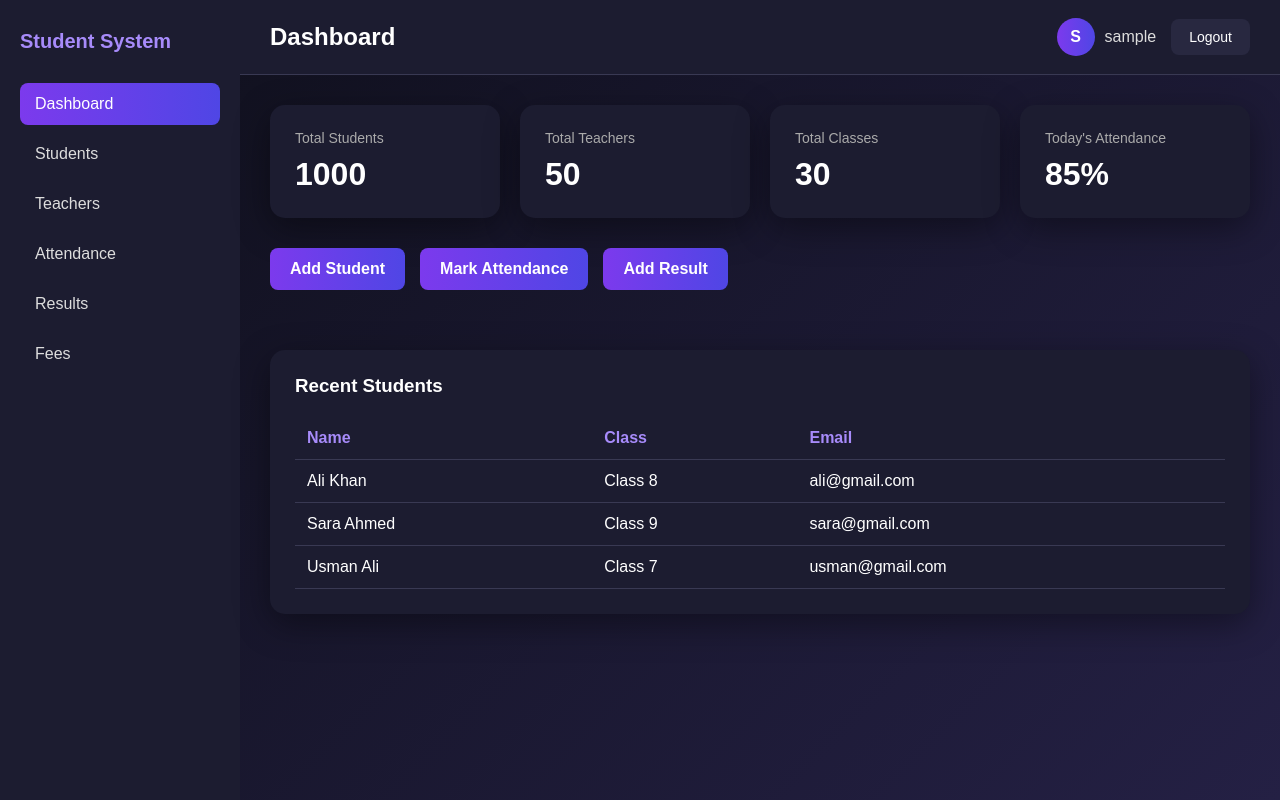
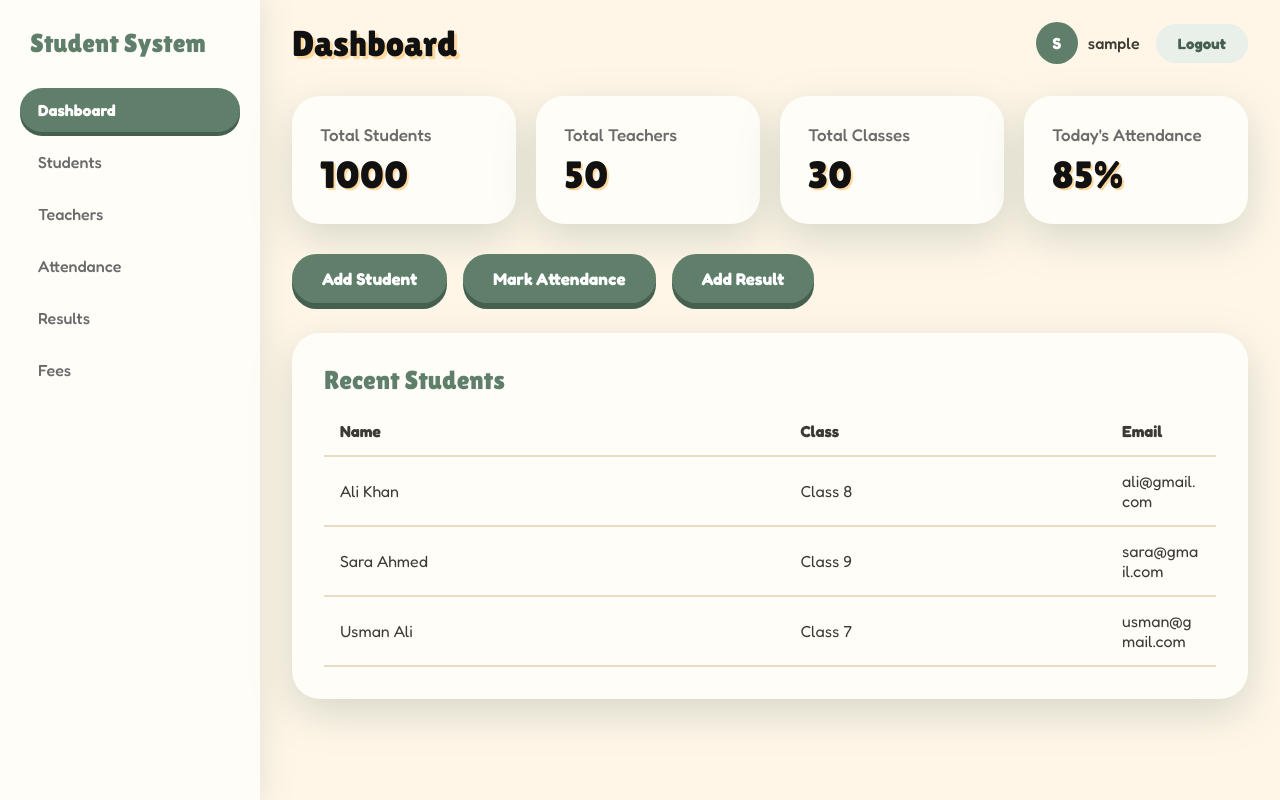
Before and after one commit to shaheerkhangg-lgtm/TheStudentManagementSystem, an ASP.NET Core app: page /Dashboard/Index in a window 1280 px wide. Run offline with ASP.NET Core 8, Linux system fonts and the light colour scheme; the visitor is signed in with stand-in values (Sample User, id 1).

Commit message:
Update dashboard design
 Updated dashboard to match the login page design
 Fixed table alignment on list pages
 Styled the Add and Delete buttons

```diff
--- a/Views/Dashboard/Index.cshtml
+++ b/Views/Dashboard/Index.cshtml
@@ -27,10 +27,10 @@
 
 <!-- Quick buttons -->
 <section class="actions">
-    <section class="actions">
-        <a asp-controller="Students" asp-action="Create">Add Student</a>
-        <a asp-controller="Attendance" asp-action="Create">Mark Attendance</a>
-        <a asp-controller="Results" asp-action="Create">Add Result</a>
+    <a asp-controller="Students" asp-action="Create">Add Student</a>
+    <a asp-controller="Attendance" asp-action="Create">Mark Attendance</a>
+    <a asp-controller="Results" asp-action="Create">Add Result</a>
+</section>
     </section>
 </section>
 
--- a/Views/Shared/_DashboardLayout.cshtml
+++ b/Views/Shared/_DashboardLayout.cshtml
@@ -18,9 +18,15 @@
     <meta charset="utf-8" />
     <meta name="viewport" content="width=device-width, initial-scale=1.0" />
     <title>@ViewData["Title"] - Student Management System</title>
+    <link rel="preconnect" href="https://fonts.googleapis.com" />
+    <link href="https://fonts.googleapis.com/css2?family=Fredoka:wght@400;500;700&family=Lilita+One&display=swap" rel="stylesheet" />
     <link rel="stylesheet" href="~/css/Dashboard.css" asp-append-version="true" />
 </head>
 <body>
+    <span class="shape s1"></span>
+    <span class="shape s3"></span>
+    <span class="shape s4"></span>
+    <span class="shape s5"></span>
 
     <div class="dashboard">
 
--- a/wwwroot/css/Dashboard.css
+++ b/wwwroot/css/Dashboard.css
@@ -5,75 +5,90 @@
 }
 
 body {
-    font-family: Arial, sans-serif;
-    background: #11111f;
-    color: white;
+    min-height: 100vh;
+    background: #fff6e8;
+    color: #3b3b33;
+    font-family: 'Fredoka', 'Trebuchet MS', Arial, sans-serif;
 }
 
+/* Page layout: menu on the left, content on the right */
 .dashboard {
     display: flex;
     min-height: 100vh;
+    position: relative;
+    z-index: 1;
 }
 
 /* Left menu */
 .sidebar {
-    width: 240px;
-    padding: 30px 20px;
-    background: #1c1c30;
-    flex-shrink: 0;
+    width: 260px;
+    padding: 28px 20px;
+    background: #fffdf8;
+    box-shadow: 4px 0 30px rgba(95, 127, 107, 0.15);
 }
 
     .sidebar h2 {
         margin-bottom: 30px;
-        font-size: 20px;
-        color: #a78bfa;
+        padding-left: 10px;
+        font-family: 'Lilita One', 'Arial Black', sans-serif;
+        font-size: 26px;
+        font-weight: 400;
+        color: #5f7f6b;
+    }
+
+    .sidebar nav {
+        display: flex;
+        flex-direction: column;
+        gap: 8px;
     }
 
         .sidebar nav a {
-        display: block;
-        padding: 12px 15px;
-        margin-bottom: 8px;
-        border-radius: 8px;
-        color: #ddd;
+            padding: 12px 18px;
+            border-radius: 40px;
+            color: #6b6b6b;
+            font-weight: 500;
             text-decoration: none;
+            transition: 0.2s;
         }
 
             .sidebar nav a:hover {
-            background: #282840;
+                background: #e9efe9;
+                color: #46604f;
             }
 
             .sidebar nav a.active {
-            background: linear-gradient(90deg, #7c3aed, #4f46e5);
-            color: white;
+                background: #5f7f6b;
+                color: #ffffff;
+                font-weight: 700;
+                box-shadow: 0 4px 0 #46604f;
             }
 
 /* Right side */
 .main {
     flex: 1;
     min-width: 0;
-    display: flex;
-    flex-direction: column;
-    background: linear-gradient(135deg, #11111f, #242044);
 }
 
 /* Top bar */
 .topbar {
     display: flex;
+    align-items: center;
     justify-content: space-between;
-    align-items: center;
-    padding: 18px 30px;
-    background: #1c1c30;
-    border-bottom: 1px solid #393953;
+    padding: 22px 32px;
 }
 
     .topbar h1 {
-        font-size: 24px;
+        font-family: 'Lilita One', 'Arial Black', sans-serif;
+        font-size: 36px;
+        font-weight: 400;
+        color: #111111;
+        text-shadow: 3px 3px 0 #ffd9a0;
     }
 
 .user-area {
     display: flex;
     align-items: center;
-    gap: 15px;
+    gap: 16px;
 }
 
 .user-chip {
@@ -83,40 +98,43 @@ body {
 }
 
 .avatar {
-    width: 38px;
-    height: 38px;
     display: flex;
     align-items: center;
     justify-content: center;
+    width: 42px;
+    height: 42px;
     border-radius: 50%;
-    background: linear-gradient(90deg, #7c3aed, #4f46e5);
-    font-weight: bold;
+    background: #5f7f6b;
+    color: #ffffff;
+    font-weight: 700;
 }
 
 .user-name {
-    color: #ddd;
+    color: #3b3b33;
+    font-weight: 500;
 }
 
 .logout-btn {
-    padding: 10px 18px;
+    padding: 10px 22px;
     border: none;
-    border-radius: 8px;
-    background: #282840;
-    color: white;
-    font-size: 14px;
+    border-radius: 40px;
+    background: #e9efe9;
+    color: #46604f;
+    font-family: inherit;
+    font-size: 15px;
+    font-weight: 700;
     cursor: pointer;
 }
 
     .logout-btn:hover {
-        background: #393953;
+        background: #d8e4da;
     }
 
-/* Page area */
 .content {
-    padding: 30px;
+    padding: 10px 32px 40px;
 }
 
-/* Top cards */
+/* Cards */
 .cards {
     display: grid;
     grid-template-columns: repeat(auto-fit, minmax(200px, 1fr));
@@ -125,231 +143,192 @@ body {
 }
 
 .card {
-    padding: 25px;
-    background: #1c1c30;
-    border-radius: 15px;
-    box-shadow: 0 10px 35px rgba(0, 0, 0, 0.4);
-}
-
-    .card span {
-        display: block;
-        margin-bottom: 10px;
-        color: #aaa;
-        font-size: 14px;
+    display: flex;
+    flex-direction: column;
+    gap: 8px;
+    padding: 28px;
+    background: #fffdf8;
+    color: #6b6b6b;
+    font-size: 17px;
+    font-weight: 500;
+    border-radius: 28px;
+    box-shadow: 0 14px 40px rgba(95, 127, 107, 0.25);
 }
 
     .card strong {
-        font-size: 32px;
+        font-family: 'Lilita One', 'Arial Black', sans-serif;
+        font-size: 38px;
+        font-weight: 400;
+        color: #111111;
+        text-shadow: 2px 2px 0 #ffd9a0;
     }
 
 /* Quick buttons */
 .actions {
     display: flex;
     flex-wrap: wrap;
-    gap: 15px;
+    gap: 16px;
     margin-bottom: 30px;
 }
 
     .actions a {
-        padding: 12px 20px;
-        border-radius: 8px;
-        background: linear-gradient(90deg, #7c3aed, #4f46e5);
-        color: white;
+        padding: 14px 30px;
+        border-radius: 40px;
+        background: #5f7f6b;
+        box-shadow: 0 6px 0 #46604f;
+        color: #ffffff;
+        font-size: 17px;
+        font-weight: 700;
         text-decoration: none;
-        font-weight: bold;
+        transition: transform 0.15s;
     }
 
         .actions a:hover {
-            opacity: 0.9;
+            transform: translateY(-2px);
         }
 
 /* Table box */
+.panel table {
+    width: 100%;
+    border-collapse: collapse;
+    table-layout: fixed;
+}
+
+    .panel table th,
+    .panel table td {
+        padding: 14px 16px;
+        text-align: left;
+        border-bottom: 2px solid #eadcc2;
+    }
+
+        .panel table th:nth-child(1),
+        .panel table td:nth-child(1) {
+            width: 30%;
+        }
+
+        .panel table th:nth-child(2),
+        .panel table td:nth-child(2) {
+            width: 20%;
+        }
+
+        .panel table th:nth-child(3),
+        .panel table td:nth-child(3) {
+            width: 50%;
+            overflow-wrap: anywhere;
+        }
+
+    .panel table tbody tr:hover {
+        background: #fff6e8;
+    }
 .panel {
-    padding: 25px;
-    background: #1c1c30;
-    border-radius: 15px;
-    box-shadow: 0 10px 35px rgba(0, 0, 0, 0.4);
+    padding: 32px;
+    background: #fffdf8;
+    border-radius: 28px;
+    box-shadow: 0 14px 40px rgba(95, 127, 107, 0.25);
 }
 
     .panel h3 {
-        margin-bottom: 20px;
+        margin-bottom: 12px;
+        font-family: 'Lilita One', 'Arial Black', sans-serif;
+        font-size: 26px;
+        font-weight: 400;
+        color: #5f7f6b;
+    }
+    /* Let the table fit any number of columns */
+    .panel table {
+        table-layout: auto;
+        width: 100%;
     }
 
-    .panel table {
-        width: 100%;
-        border-collapse: collapse;
+        .panel table th:nth-child(n),
+        .panel table td:nth-child(n) {
+            width: auto;
         }
 
-    .panel th,
-    .panel td {
-        padding: 12px;
-        text-align: left;
-        border-bottom: 1px solid #393953;
+        .panel table th:last-child,
+        .panel table td:last-child {
+            width: 110px;
         }
 
-    .panel th {
-        color: #a78bfa;
-    }
-
-.empty {
-    color: #aaa;
-}
-
-/* Forms inside the dashboard */
-.form-panel {
-    max-width: 520px;
-}
-
-    .form-panel label {
-        display: block;
-        margin-bottom: 8px;
-        color: #ddd;
-    }
-
-    .form-panel input,
-    .form-panel select {
-        width: 100%;
-        padding: 13px;
-        margin-bottom: 20px;
-        border: 1px solid #393953;
-        border-radius: 8px;
-        background: #282840;
-        color: white;
-        outline: none;
-    }
-
-        .form-panel input:focus,
-        .form-panel select:focus {
-            border-color: #8b5cf6;
-        }
-
-        .form-panel input[type="date"] {
-            color-scheme: dark;
-        }
-
-.validation-error {
-    display: block;
-    color: #ff6b6b;
-    font-size: 13px;
-    margin-top: -15px;
-    margin-bottom: 15px;
-}
-
-.form-error {
-    color: #ff6b6b;
-    margin-bottom: 15px;
-}
-
-.form-buttons {
-    display: flex;
-    gap: 12px;
-    margin-top: 10px;
-}
-
-/* Buttons */
-.btn-primary {
-    display: inline-block;
-    padding: 12px 20px;
+        /* Delete button, same style as your other buttons */
+        .panel table button {
+            padding: 8px 18px;
             border: none;
-    border-radius: 8px;
-    background: linear-gradient(90deg, #7c3aed, #4f46e5);
-    color: white;
-    font-size: 15px;
-    font-weight: bold;
-    text-decoration: none;
+            border-radius: 40px;
+            background: #f6b5b5;
+            box-shadow: 0 4px 0 #d98f8f;
+            color: #7a2e2e;
+            font-family: inherit;
+            font-size: 14px;
+            font-weight: 700;
             cursor: pointer;
         }
 
-    .btn-primary:hover {
-        opacity: 0.9;
+            .panel table button:hover {
+                transform: translateY(-2px);
+            }
+/* "+ Add Student" area */
+.page-actions {
+    margin-bottom: 24px;
 }
 
-.btn-secondary {
+.btn-primary {
     display: inline-block;
-    padding: 12px 20px;
-    border-radius: 8px;
-    background: #282840;
-    color: white;
-    font-size: 15px;
+    padding: 14px 30px;
+    border-radius: 40px;
+    background: #5f7f6b;
+    box-shadow: 0 6px 0 #46604f;
+    color: #ffffff;
+    font-size: 17px;
+    font-weight: 700;
     text-decoration: none;
+    transition: transform 0.15s;
 }
 
-    .btn-secondary:hover {
-        background: #393953;
+    .btn-primary:hover {
+        transform: translateY(-2px);
     }
 
+/* Delete button */
 .btn-danger {
-    padding: 8px 14px;
+    padding: 8px 18px;
     border: none;
-    border-radius: 8px;
-    background: #7f1d1d;
-    color: #fecaca;
+    border-radius: 40px;
+    background: #f6b5b5;
+    box-shadow: 0 4px 0 #d98f8f;
+    color: #7a2e2e;
+    font-family: inherit;
     font-size: 14px;
+    font-weight: 700;
     cursor: pointer;
+    transition: transform 0.15s;
 }
 
     .btn-danger:hover {
-        background: #991b1b;
+        transform: translateY(-2px);
     }
 
-.page-actions {
+/* Green success message and red error message */
+.success,
+.error-box {
     margin-bottom: 20px;
+    padding: 14px 20px;
+    border-radius: 20px;
+    font-weight: 500;
 }
 
-/* Messages */
 .success {
-    margin-bottom: 20px;
-    padding: 12px 16px;
-    border-radius: 8px;
-    background: #14532d;
-    color: #bbf7d0;
+    background: #e9efe9;
+    color: #46604f;
 }
 
 .error-box {
-    margin-bottom: 20px;
-    padding: 12px 16px;
-    border-radius: 8px;
-    background: #7f1d1d;
-    color: #fecaca;
+    background: #fbe3e3;
+    color: #a03a3a;
 }
 
-/* Status badges */
-.badge {
-    display: inline-block;
-    padding: 4px 12px;
-    border-radius: 20px;
-    font-size: 13px;
-    font-weight: bold;
+/* "No students yet" text */
+.empty {
+    padding: 10px 0;
+    color: #6b6b6b;
 }
-
-    .badge.good {
-        background: #14532d;
-        color: #bbf7d0;
-    }
-
-    .badge.warn {
-        background: #713f12;
-        color: #fde68a;
-    }
-
-    .badge.bad {
-        background: #7f1d1d;
-        color: #fecaca;
-    }
-
-/* Small screens (phone) */
-@media (max-width: 800px) {
-    .dashboard {
-        flex-direction: column;
-    }
-
-    .sidebar {
-        width: 100%;
-    }
-
-    .topbar {
-        flex-direction: column;
-        align-items: flex-start;
-        gap: 12px;
-    }
-}
```
Also changed, not shown: wwwroot/css/site.css (+121 -94 lines). Lines whose indentation alone changed are shown as unchanged.
